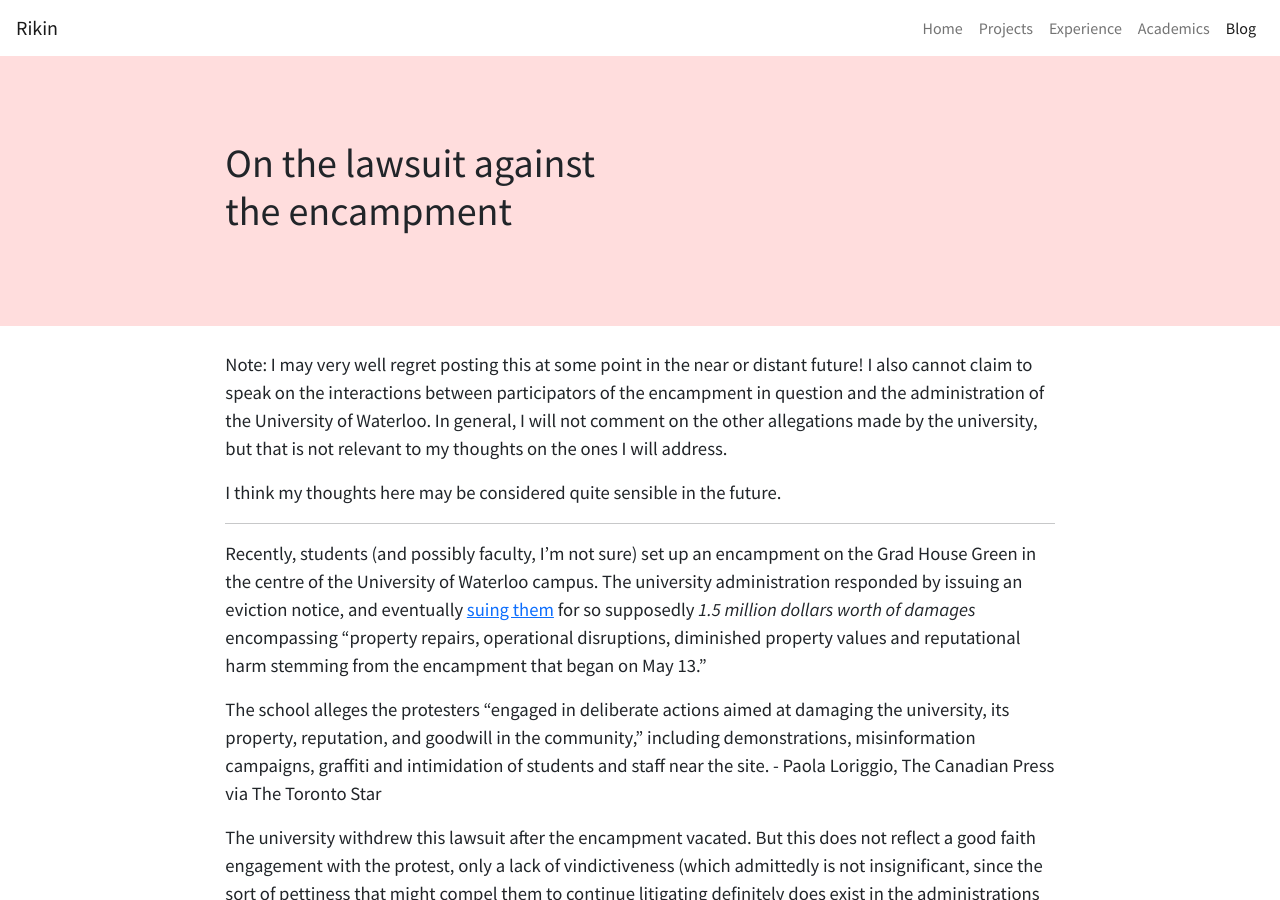
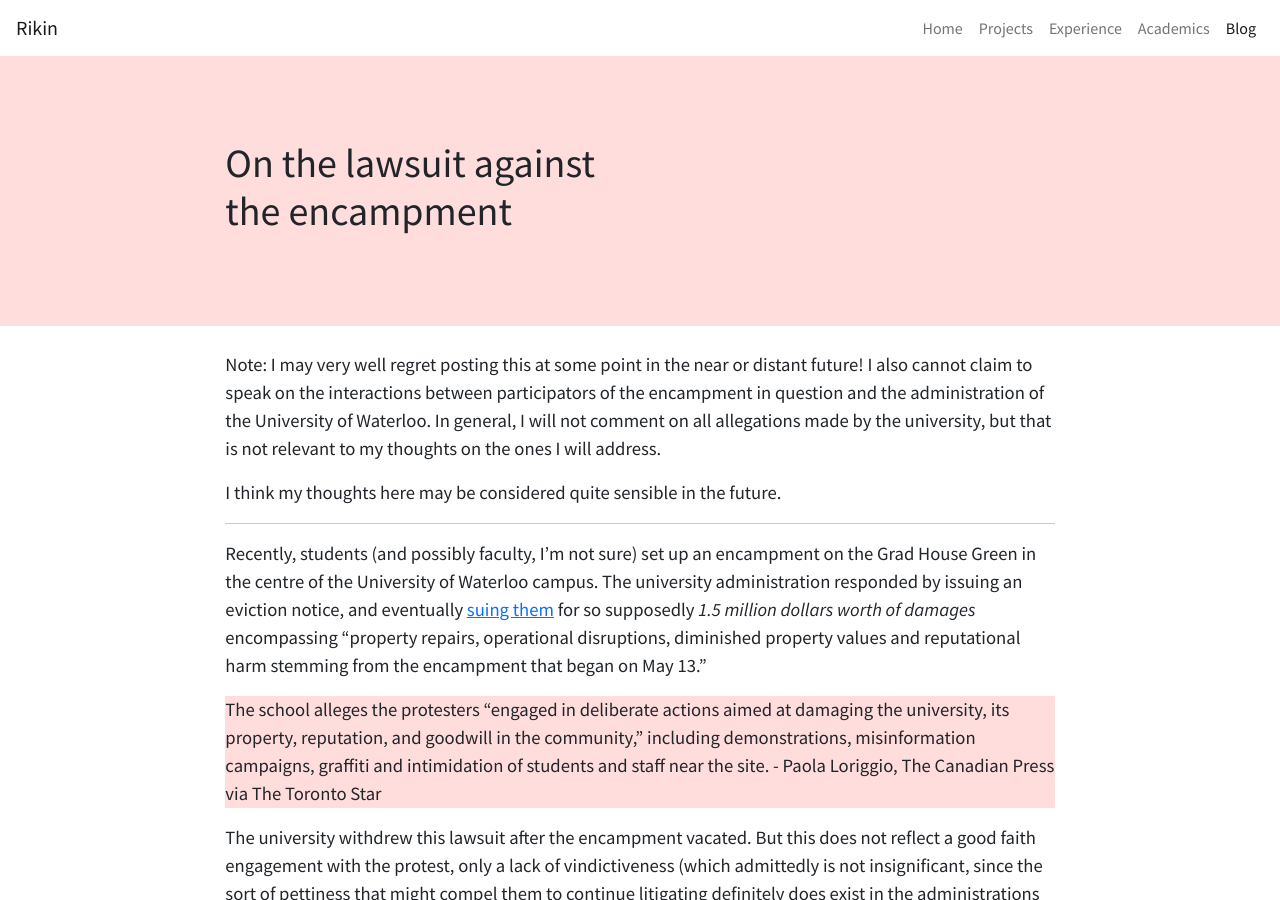
Before and after one commit to rikingurditta/blog, a Jekyll site: the page built from _posts/2024-07-10-on-the-lawsuit.md, in a window 1280 px wide and 900 px high. Built offline with Jekyll 4.4.1, drawn with Linux system fonts in a browser that asks for light colours.

Commit message:
Updated content and blockquote style

```diff
--- a/_includes/head.html
+++ b/_includes/head.html
@@ -9,6 +9,9 @@
 		.use-page-bg-colour {
 			background-color: {{ page.colour }};
 		}
+    blockquote {
+      background-color: {{ page.colour }};
+    }
 		{% endif %}
 	</style>
 	<script src="https://cdnjs.cloudflare.com/ajax/libs/mathjax/2.7.0/MathJax.js?config=TeX-AMS-MML_HTMLorMML" type="text/javascript"></script>
--- a/_posts/2024-07-10-on-the-lawsuit.md
+++ b/_posts/2024-07-10-on-the-lawsuit.md
@@ -5,7 +5,7 @@ colour: "#FFDDDD"
 
 ---
 
-Note: I may very well regret posting this at some point in the near or distant future! I also cannot claim to speak on the interactions between participators of the encampment in question and the administration of the University of Waterloo.  In general, I will not comment on the other allegations made by the university, but that is not relevant to my thoughts on the ones I will address.
+Note: I may very well regret posting this at some point in the near or distant future! I also cannot claim to speak on the interactions between participators of the encampment in question and the administration of the University of Waterloo.  In general, I will not comment on all allegations made by the university, but that is not relevant to my thoughts on the ones I will address.
 
 I think my thoughts here may be considered quite sensible in the future.
 
```
